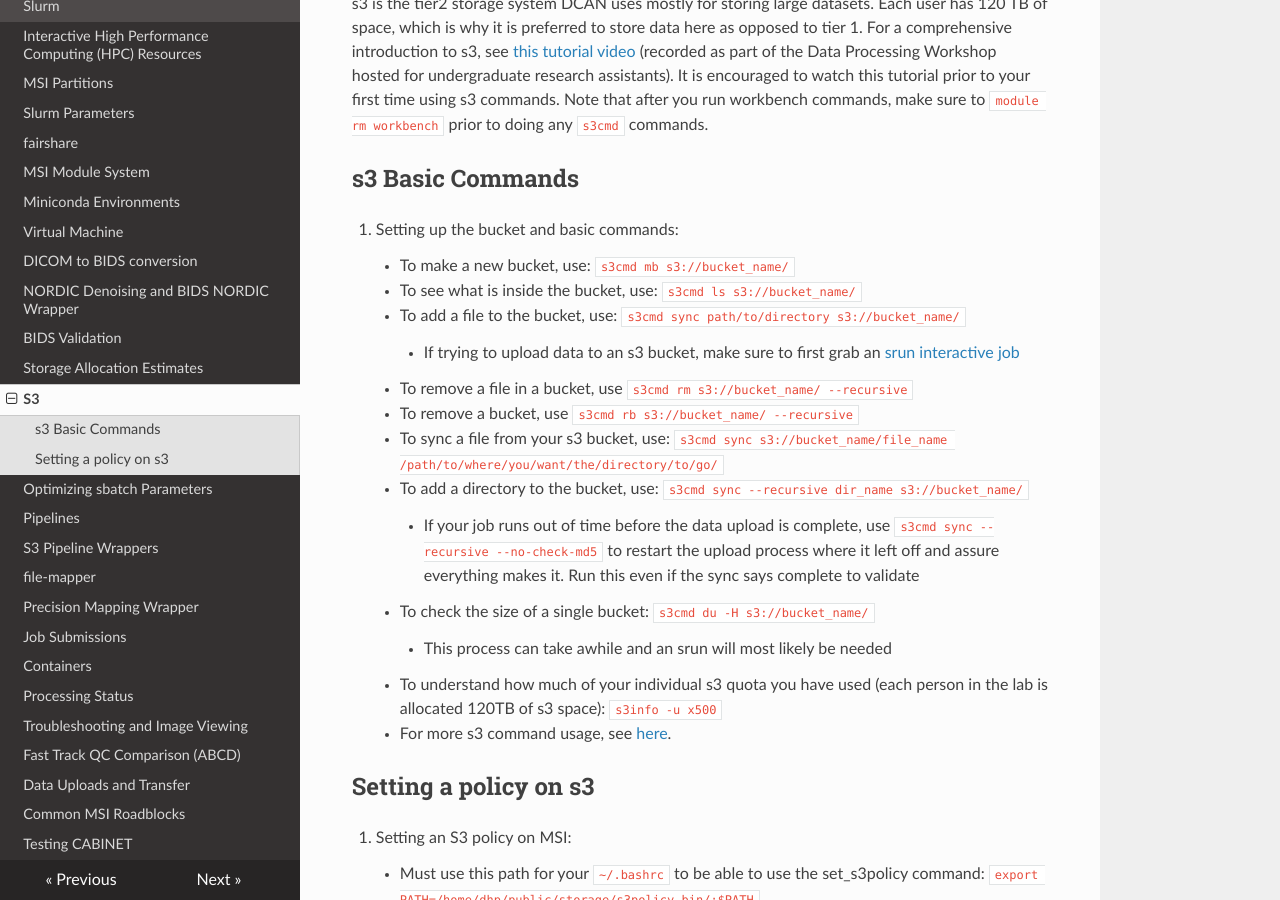
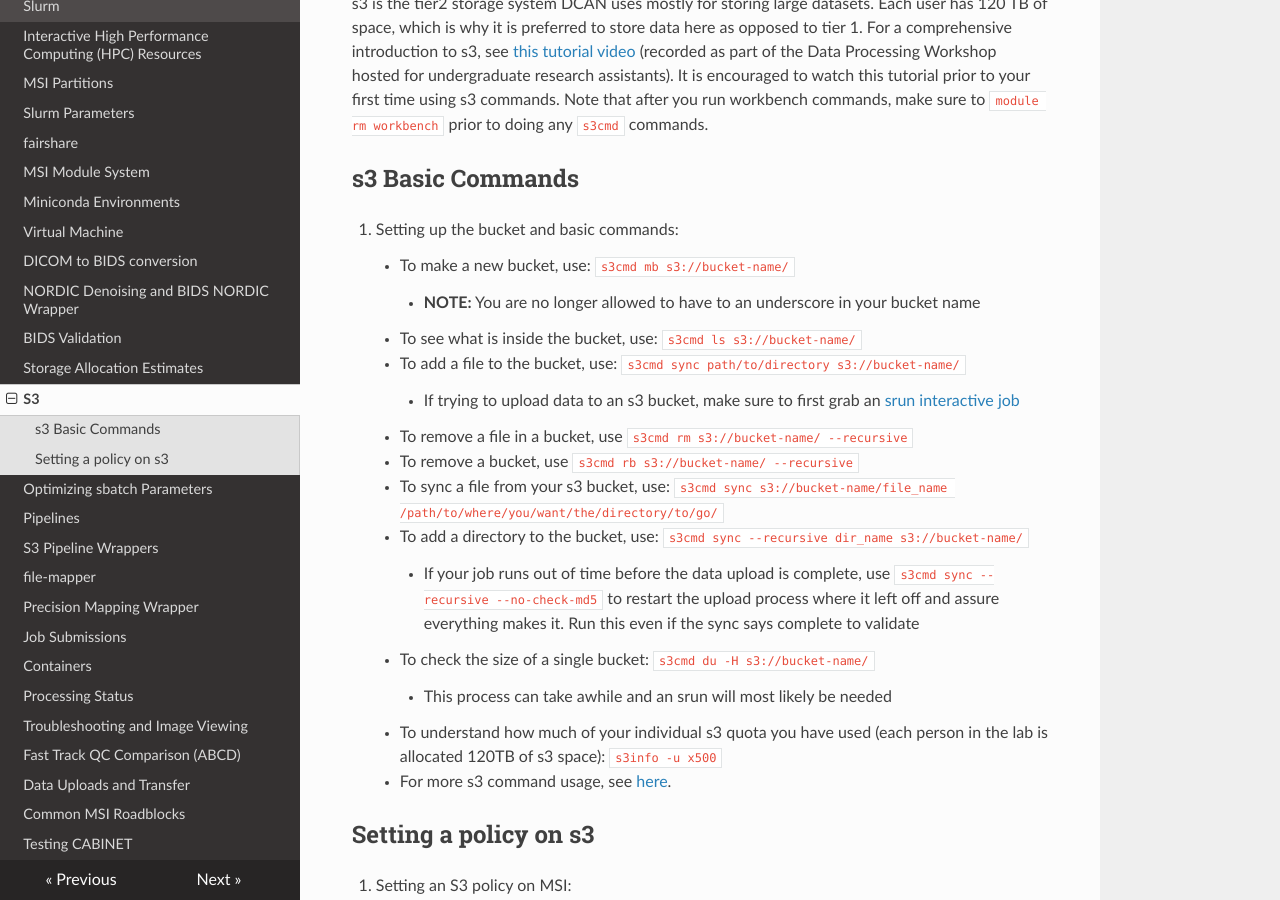
Before and after one commit to DCAN-Labs/cdni-brain, an MkDocs documentation site: the page built from docs/s3.md, in a window 1280 px wide and 900 px high, scrolled down 216 px. Built offline with MkDocs 1.6.1, drawn with Linux system fonts in a browser that asks for light colours; nearby versions of some CDN libraries.

Commit message:
updated s3 bucket naming info

```diff
--- a/docs/s3.md
+++ b/docs/s3.md
@@ -10,26 +10,28 @@ s3 is the tier2 storage system DCAN uses mostly for storing large datasets. Each
 
 18. Setting up the bucket and basic commands:
 
-    - To make a new bucket, use: `s3cmd mb s3://bucket_name/`
+    - To make a new bucket, use: `s3cmd mb s3://bucket-name/`
 
-    - To see what is inside the bucket, use: `s3cmd ls s3://bucket_name/`
+        - **NOTE:** You are no longer allowed to have to an underscore in your bucket name
 
-    - To add a file to the bucket, use: `s3cmd sync path/to/directory s3://bucket_name/`
+    - To see what is inside the bucket, use: `s3cmd ls s3://bucket-name/`
+
+    - To add a file to the bucket, use: `s3cmd sync path/to/directory s3://bucket-name/`
 
         - If trying to upload data to an s3 bucket, make sure to first grab an [srun interactive job](slurm_params.md)
 
-    - To remove a file in a bucket, use `s3cmd rm s3://bucket_name/ --recursive`
+    - To remove a file in a bucket, use `s3cmd rm s3://bucket-name/ --recursive`
 
-    - To remove a bucket, use `s3cmd rb s3://bucket_name/ --recursive`
+    - To remove a bucket, use `s3cmd rb s3://bucket-name/ --recursive`
 
-    - To sync a file from your s3 bucket, use: `s3cmd sync s3://bucket_name/file_name /path/to/where/you/want/the/directory/to/go/`
+    - To sync a file from your s3 bucket, use: `s3cmd sync s3://bucket-name/file_name /path/to/where/you/want/the/directory/to/go/`
 
-    - To add a directory to the bucket, use: `s3cmd sync --recursive dir_name s3://bucket_name/ `
+    - To add a directory to the bucket, use: `s3cmd sync --recursive dir_name s3://bucket-name/ `
 
         - If your job runs out of time before the data upload is complete, use `s3cmd sync --recursive --no-check-md5` to restart the upload process where it left off and assure
         everything makes it. Run this even if the sync says complete to validate
 
-    - To check the size of a single bucket: `s3cmd du -H s3://bucket_name/`
+    - To check the size of a single bucket: `s3cmd du -H s3://bucket-name/`
 
         - This process can take awhile and an srun will most likely be needed
 
```
